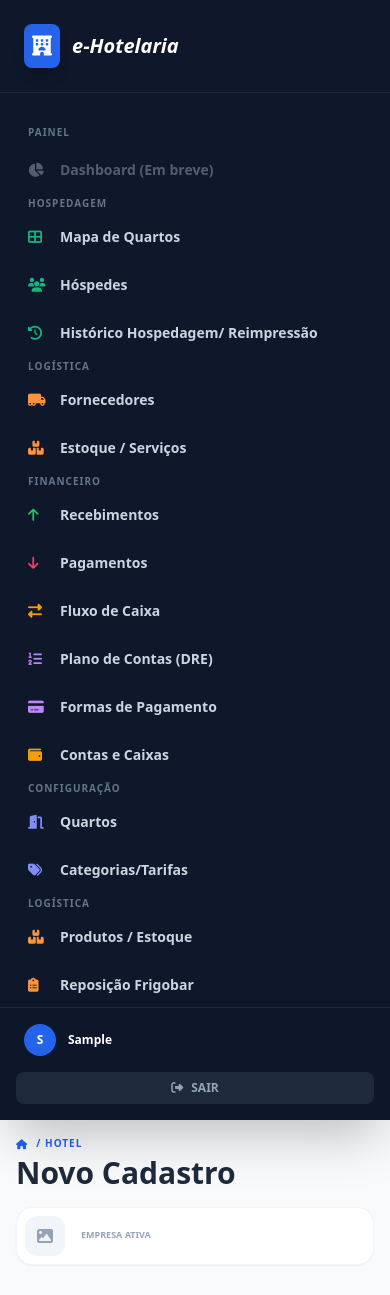
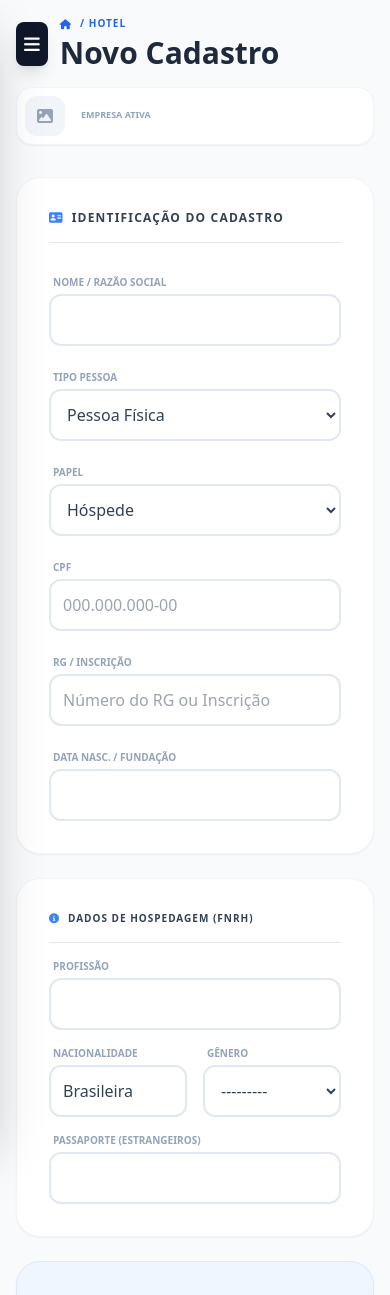
Before and after one commit to Ivanildo-Lab/e-hospedaria, a Django app: page /cadastros/novo/ in a window 390 px wide. Shown: the top 1295 px of the page. Run offline with Django 5.2, Linux system fonts and the light colour scheme; the visitor is signed in with stand-in values (Sample User, id 1); data that the repository does not hold is empty; some libraries are stand-ins or nearby versions.

Commit message:
AJUSTE DO MENU LATERAL PARA MOBILES

```diff
--- a/templates/base.html
+++ b/templates/base.html
@@ -14,6 +14,13 @@
         .active-link { background-color: #3b82f6; border-radius: 0.75rem; color: white !important; }
         .custom-scrollbar::-webkit-scrollbar { width: 4px; }
         .custom-scrollbar::-webkit-scrollbar-thumb { background: #3b82f6; border-radius: 10px; }
+
+        @media (max-width: 767px) {
+            #sidebar { transform: translateX(-100%); transition: transform 0.3s ease-in-out; }
+            #sidebar.open { transform: translateX(0); }
+            #sidebar-overlay { opacity: 0; pointer-events: none; transition: opacity 0.3s ease-in-out; }
+            #sidebar-overlay.open { opacity: 1; pointer-events: auto; }
+        }
     </style>
 </head>
 <body class="bg-slate-50 font-sans antialiased">
@@ -21,7 +28,7 @@
     <div class="flex flex-col md:flex-row min-h-screen">
 
         <!-- SIDEBAR -->
-        <aside class="bg-slate-900 w-full md:w-64 flex-shrink-0 md:fixed md:h-full z-50 flex flex-col shadow-2xl">
+        <aside id="sidebar" class="bg-slate-900 w-64 md:w-64 flex-shrink-0 md:fixed md:h-full z-50 flex flex-col shadow-2xl fixed h-full">
             <div class="p-6 text-white text-xl font-black border-b border-slate-800 flex items-center gap-3 italic">
                 <div class="bg-blue-600 p-2 rounded-lg shadow-lg">
                     <i class="fa fa-hotel text-white not-italic"></i>
@@ -108,15 +115,23 @@
             </div>
         </aside>
 
+        <!-- OVERLAY (mobile) -->
+        <div id="sidebar-overlay" class="fixed inset-0 bg-black/50 z-40 md:hidden"></div>
+
         <!-- CONTEÚDO -->
         <main class="flex-1 md:ml-64 p-4 md:p-8">
             <header class="mb-8 flex flex-col md:flex-row md:justify-between md:items-end gap-4">
-                <div>
-                    <div class="flex items-center gap-2 text-blue-600 text-[10px] font-black uppercase tracking-widest mb-1">
-                        <i class="fa fa-home"></i> / {% block breadcrumb %}Hotel{% endblock %}
+                <div class="flex items-center gap-3">
+                    <button id="menu-toggle" class="md:hidden bg-slate-900 text-white p-2 rounded-lg shadow-lg">
+                        <i class="fa fa-bars text-lg"></i>
+                    </button>
+                    <div>
+                        <div class="flex items-center gap-2 text-blue-600 text-[10px] font-black uppercase tracking-widest mb-1">
+                            <i class="fa fa-home"></i> / {% block breadcrumb %}Hotel{% endblock %}
+                        </div>
+                        <h2 class="text-3xl font-black text-slate-800">{% block titulo_cabecalho %}{% endblock %}</h2>
+                        <p class="text-slate-500 text-sm font-medium">{% block subtitulo_cabecalho %}{% endblock %}</p>
                     </div>
-                    <h2 class="text-3xl font-black text-slate-800">{% block titulo_cabecalho %}{% endblock %}</h2>
-                    <p class="text-slate-500 text-sm font-medium">{% block subtitulo_cabecalho %}{% endblock %}</p>
                 </div>
 
                 <div class="flex items-center gap-4 bg-white p-2 pr-4 rounded-2xl shadow-sm border border-slate-100">
@@ -149,5 +164,20 @@
         </main>
     </div>
     {% block scripts %}{% endblock %}
+    <script>
+        const sidebar = document.getElementById('sidebar');
+        const overlay = document.getElementById('sidebar-overlay');
+        const toggle = document.getElementById('menu-toggle');
+
+        function openMenu() { sidebar.classList.add('open'); overlay.classList.add('open'); }
+        function closeMenu() { sidebar.classList.remove('open'); overlay.classList.remove('open'); }
+
+        toggle.addEventListener('click', () => sidebar.classList.contains('open') ? closeMenu() : openMenu());
+        overlay.addEventListener('click', closeMenu);
+
+        sidebar.querySelectorAll('nav a').forEach(link => {
+            link.addEventListener('click', closeMenu);
+        });
+    </script>
 </body>
 </html>
```
